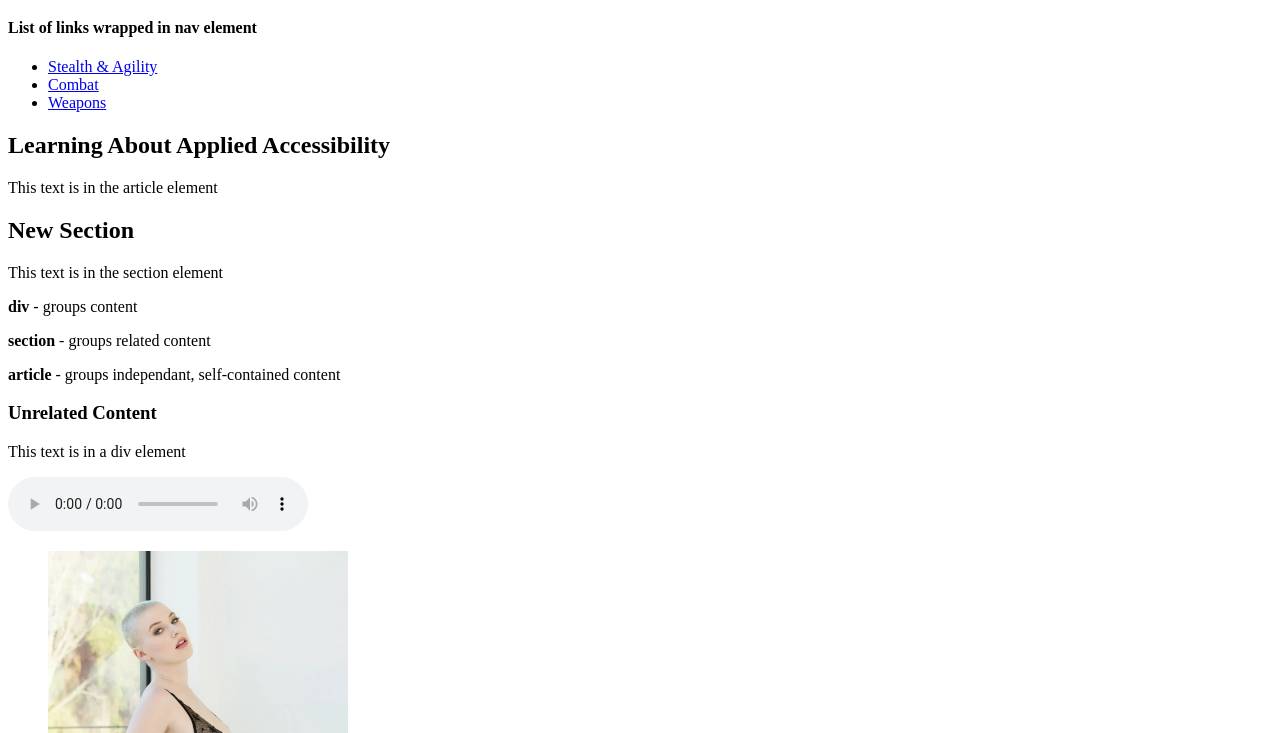
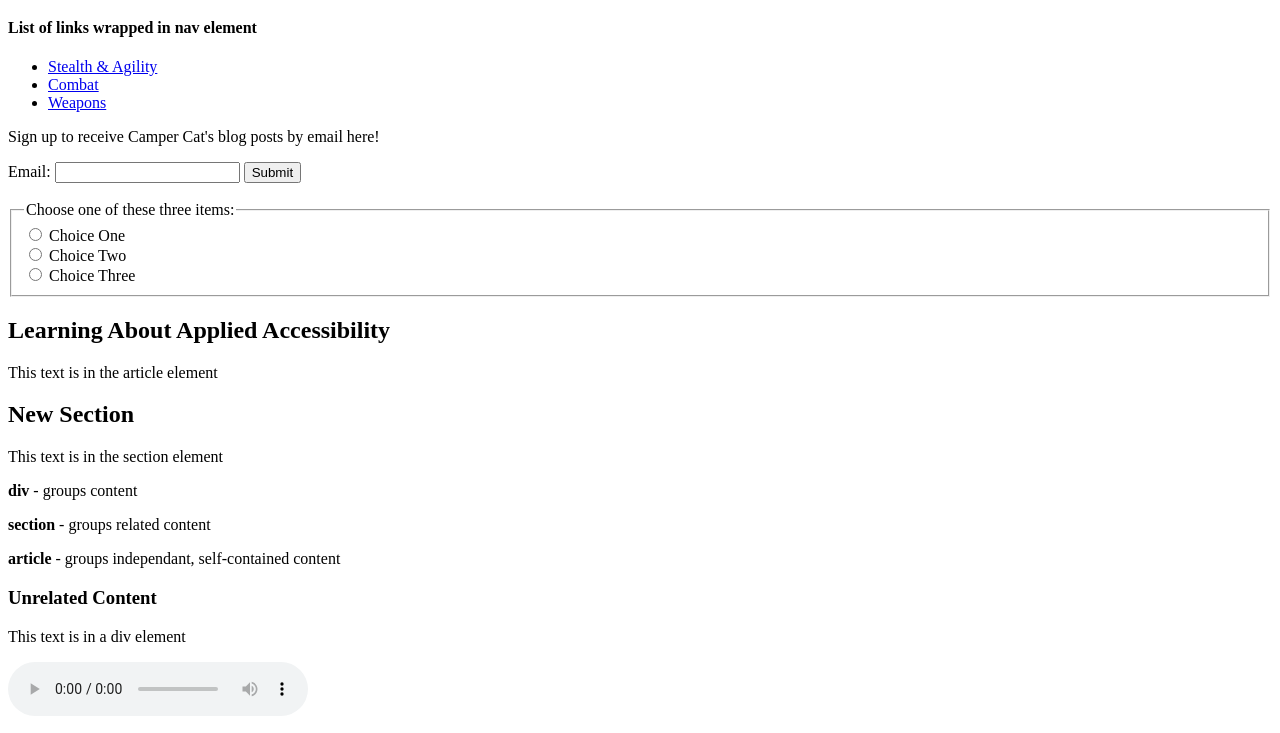
Before and after one commit to lawrmcfa/fakesite.com, a plain HTML site: page html/access.html in a window 1280 px wide. Shown: the part 61-794 px from the top of the page. Drawn offline with Linux system fonts and the light colour scheme.

Commit message:
added radio buttons using for option and legend tag

```diff
--- a/html/access.html
+++ b/html/access.html
@@ -18,6 +18,27 @@
             </ul>
           </nav>
     </header>
+    <form>
+        <p>Sign up to receive Camper Cat's blog posts by email here!</p>
+
+
+        <label for="email">Email:</label>
+        <input type="text" id="email" name="email">
+
+
+        <input type="submit" name="submit" value="Submit">
+        <br>
+        <br>
+        <fieldset>
+            <legend>Choose one of these three items:</legend>
+            <input id="one" type="radio" name="items" value="one">
+            <label for="one">Choice One</label><br>
+            <input id="two" type="radio" name="items" value="two">
+            <label for="two">Choice Two</label><br>
+            <input id="three" type="radio" name="items" value="three">
+            <label for="three">Choice Three</label>
+          </fieldset>
+      </form>
     <article>
         <h1>Learning About Applied Accessibility</h1>
         <p>This text is in the article element</p>
@@ -39,7 +60,7 @@
         </section>
     </article>
     <figure>
-        <img id="images" src="/html/images/rileyNixon_04.jpg" alt="Photo of Camper Cat executing a roundhouse kick">
+        <img id="images" src="/html/images/rogue2.jpg" alt="Photo of Camper Cat executing a roundhouse kick">
         <br>
         <figcaption>
           Master Camper Cat demonstrates proper form of a roundhouse kick.
```
